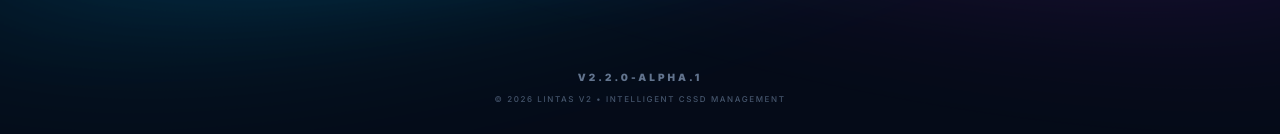
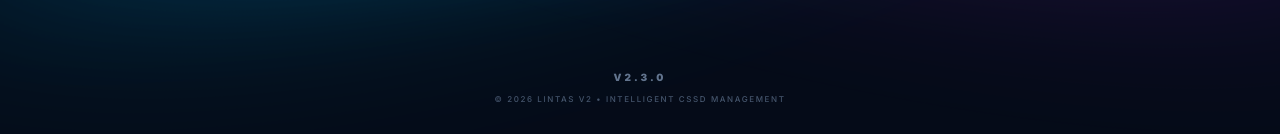
Before and after one commit to daril2work/lintas-vite-react-v2, a React (Vite) app: page / in a window 1280 px wide. Shown: the part 663-797 px from the top of the page. Built offline with nearby package versions, Linux system fonts and the light colour scheme; no server answers.

Commit message:
fix: update APP_VERSION to v2.3.0 in UI

```diff
--- a/src/constants/config.ts
+++ b/src/constants/config.ts
@@ -2,5 +2,5 @@ export const APP_CONFIG = {
     HOSPITAL_NAME: "RS Menur Provinsi Jawa Timur",
     APP_COPYRIGHT: `© ${new Date().getFullYear()} Lintas V2`,
     SYSTEM_STATUS: "System Online",
-    APP_VERSION: "v2.2.0-alpha.1",
+    APP_VERSION: "v2.3.0",
 };
```
